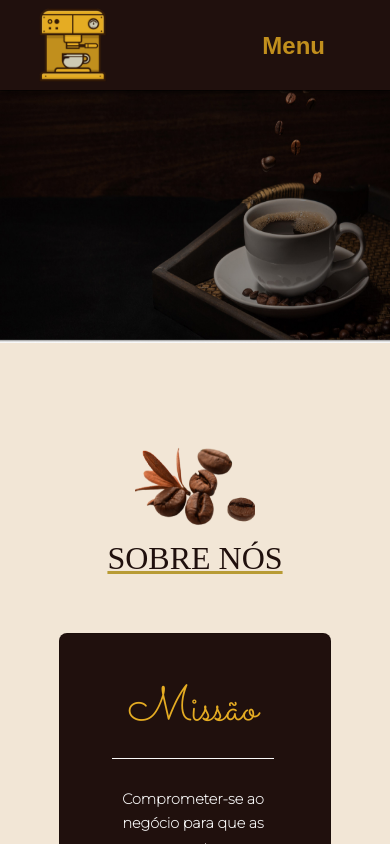
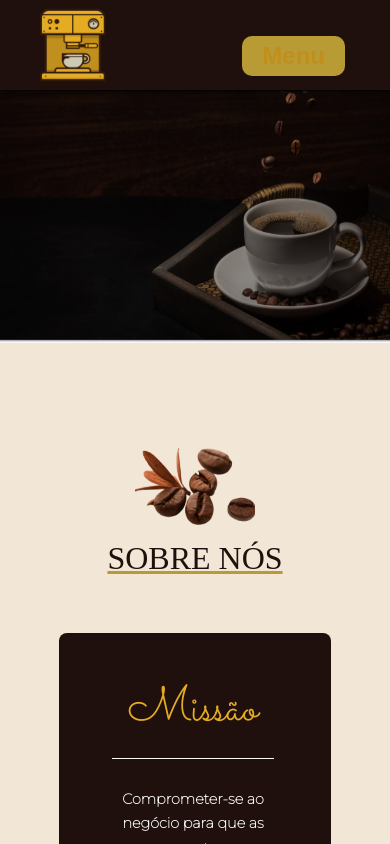
Before and after one commit to thaiis-souto7/VinhoDaArabia.io, a React (Create React App) app: page / in a window 390 px wide. Shown: the top 844 px of the page. Built offline with nearby package versions, Linux system fonts and the light colour scheme; a web font is replaced by a local one.

Commit message:
fixed responsive button on forms

```diff
--- a/src/components/Forms/styles-custom.css
+++ b/src/components/Forms/styles-custom.css
@@ -10,10 +10,10 @@ select {
   font-family: Montserrat;
 }
 
-button[type="submit"] {
+/* button[type="button"] {
   width: 12vw;
   height: 8vh;
   margin-top: 1rem;
   flex-wrap: nowrap;
   background-color:#b89b34;
-}
+} */
--- a/src/components/Forms/styles.css
+++ b/src/components/Forms/styles.css
@@ -74,6 +74,7 @@ textarea:focus
 
 input[type="button"],
 button {
+  background-color: #b89b34;
   padding: 0.5rem 1.25rem;
   font-size: 1.5vw;
   display: block;
@@ -81,12 +82,12 @@ button {
   align-items: center;
   justify-content: center;
   border-radius: 10px;
-  background-color: var(--gray-700);
+  /* background-color: var(--gray-700);*/
   border: 2px solid var(--gray-700);
   color: white;
   text-decoration: none;
   font-weight: bold;
-  margin-top: 0.2rem;
+  margin-top: 1.5rem;
   margin-bottom: 0.2rem;
   flex-wrap: nowrap;
 }
```
